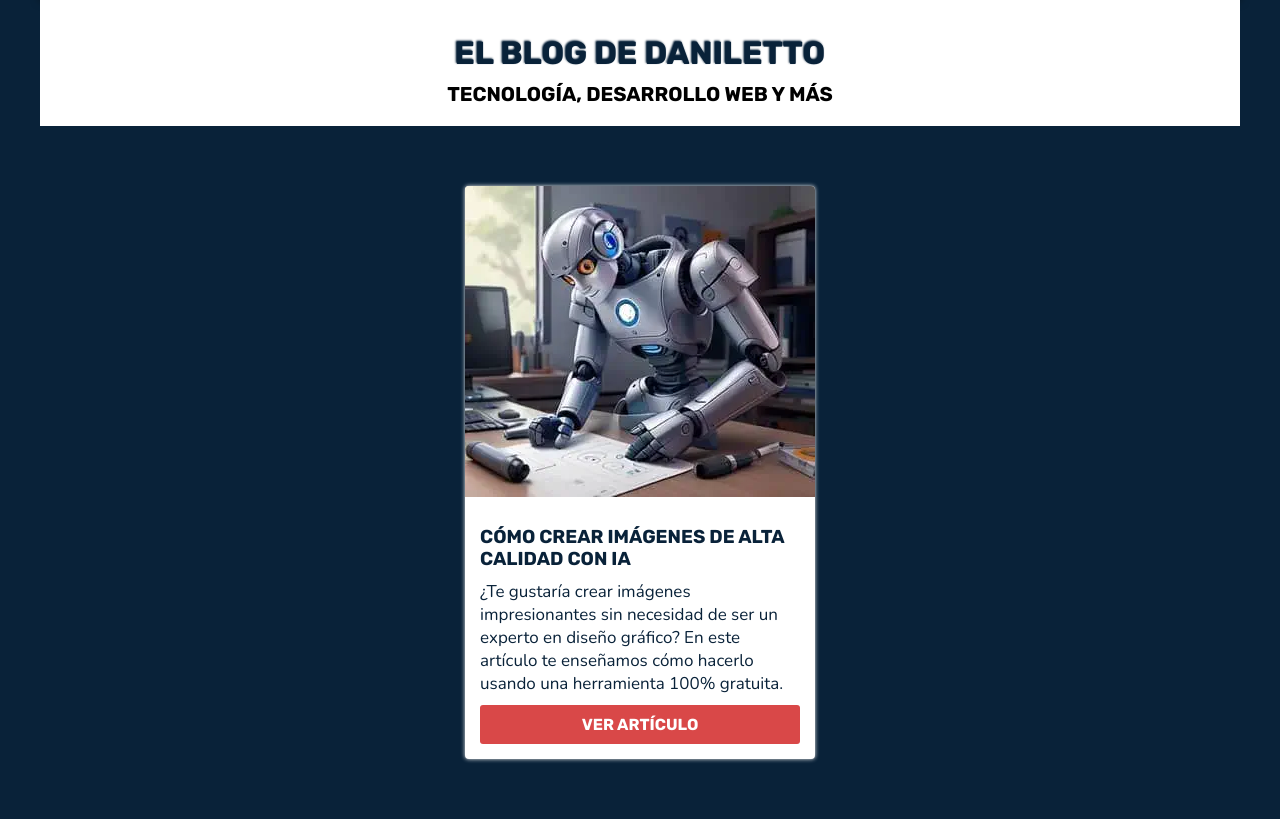
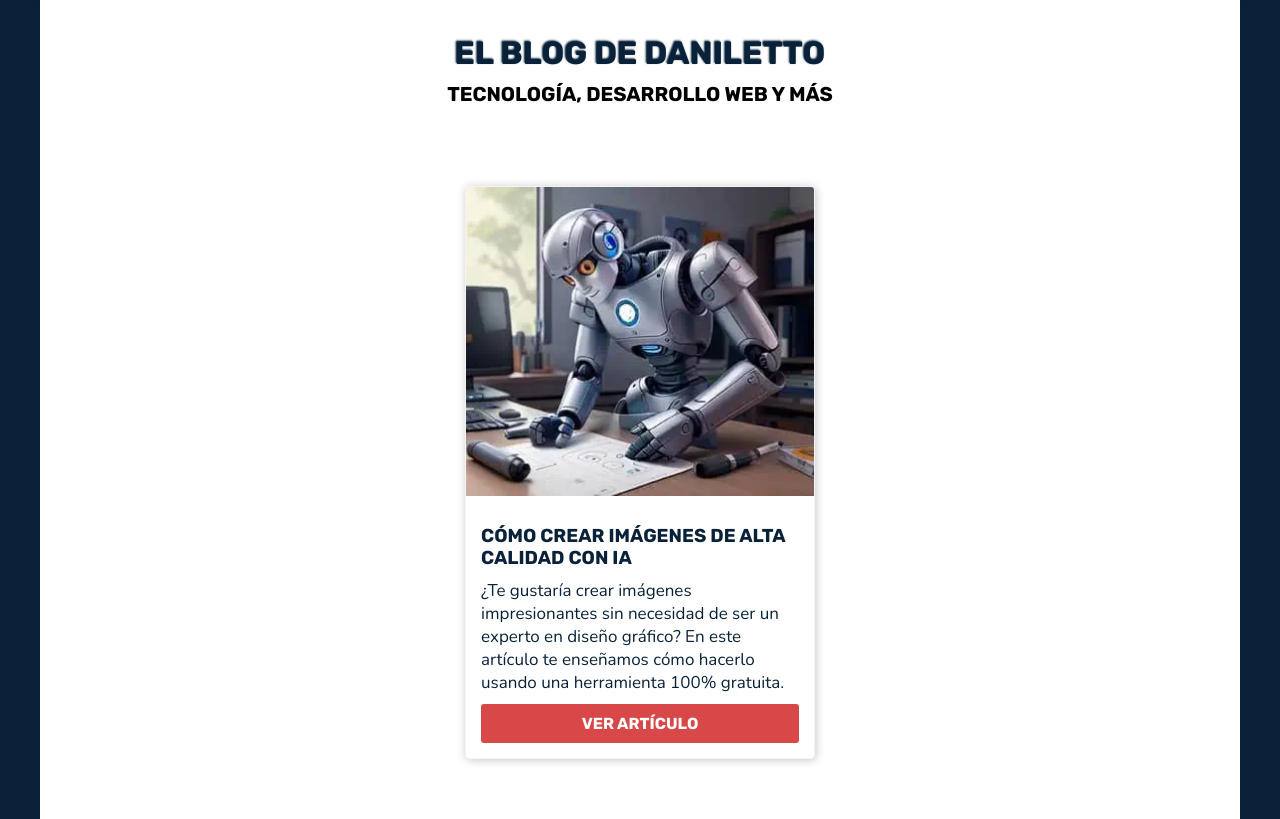
Before and after one commit to Danilett0/Daniletto, a React (Create React App) app: page /Blog in a window 1280 px wide. Shown: the part 780-1599 px from the top of the page. Built offline with nearby package versions, Linux system fonts and the light colour scheme.

Commit message:
mejora visual pagina de blog

```diff
--- a/src/styles/pages/Blog.css
+++ b/src/styles/pages/Blog.css
@@ -40,20 +40,22 @@ main .Articles {
   justify-content: space-around;
   align-items: center;
   flex-wrap: wrap;
-  max-width: 1150px;
+  max-width: 1200px;
   padding: 50px 10px;
+  background-color: white;
 }
 
 main .Articles .Article {
-  background-color: white;
+  background-color: #fff;
   border-radius: 4px;
-  box-shadow: 0px 0px 4px #eee;
+  box-shadow: 1px 1px 10px var(--gris-oscuro);
+  height: 100%;
+  margin: 10px;
+  max-width: 350px;
+  overflow: hidden;
+  transition: .5s;
   width: 100%;
-  height: 100%;
-  max-width: 350px;
-  margin: 10px;
-  transition: 0.5s;
-  overflow: hidden;
+  border: 1px solid var(--gris-claro);
 }
 
 main .Articles .Article:hover {
```
